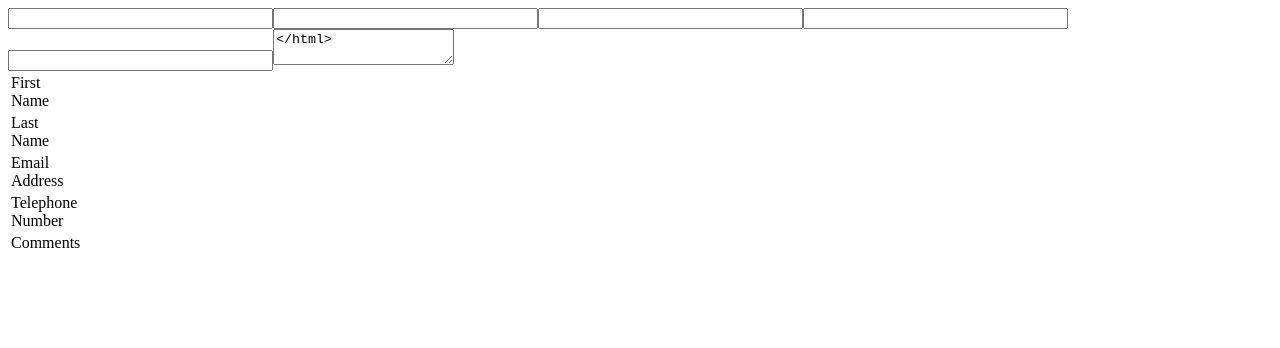
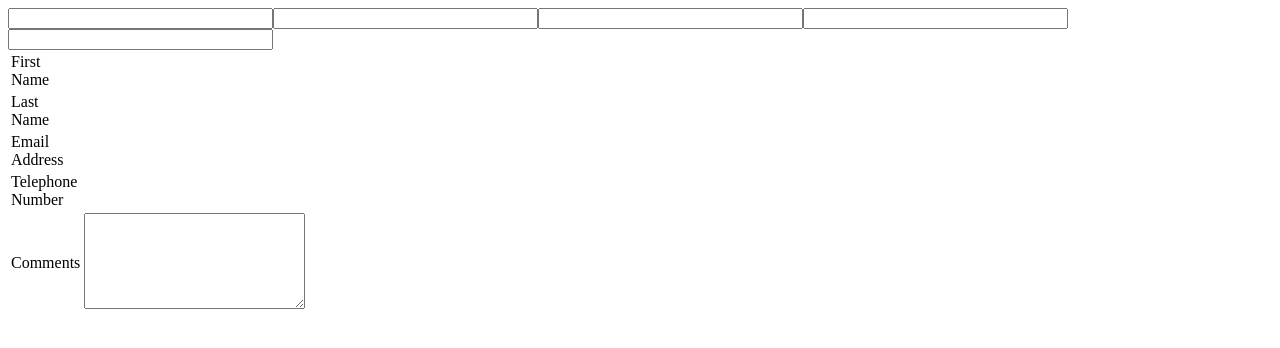
Before and after one commit to samyadpsindirapuram/samyadpsindirapuram.github.io, a plain HTML site: page page2.html in a window 1280 px wide. Drawn offline with Linux system fonts and the light colour scheme.

Commit message:
Update page2.html

```diff
--- a/page2.html
+++ b/page2.html
@@ -28,7 +28,7 @@
  <label for="email">Email Address</label>
 </td>
  </td>
-<input type="text" name ="email" maxlength="50" size="30>"
+<input type="text" name ="email" maxlength="80" size="30>"
  </td>
 </tr>
 
@@ -48,8 +48,11 @@
  </td>
 <input type="text" name ="comments" maxlength="50" size="30>"
  </td>
-</tr>
-<textarea name="comments" maxlengt
+<td>
+ <textarea name="comments" maxlength="1000" cols="25" rows="6" ></textarea>
+</td>
+ </td>
+
 
 
 
```
